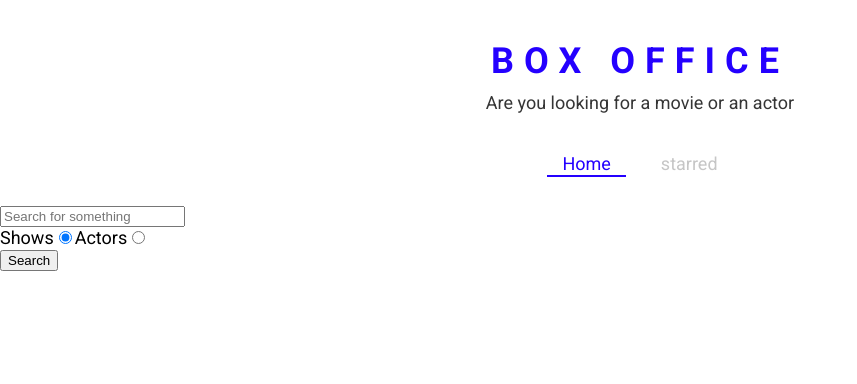
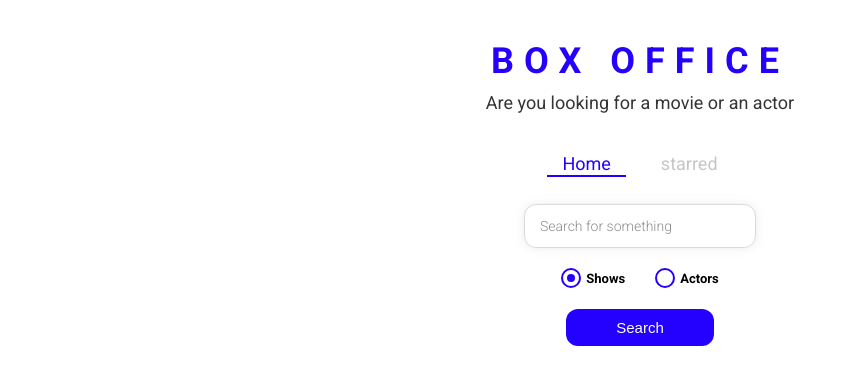
Before and after one commit to B-Thanish/Box-office, a React (Create React App) app: page / in a window 1280 px wide. Shown: the top 384 px of the page, without its empty margins (0-857 px from the left). Built offline with nearby package versions, Linux system fonts and the light colour scheme.

Commit message:
styled the entire app

```diff
--- /dev/null
+++ b/src/components/CustomRadio.jsx
@@ -0,0 +1,68 @@
+/* eslint-disable react/function-component-definition */
+/* eslint-disable arrow-body-style */
+import React from 'react';
+import styled from 'styled-components';
+
+const RadioWrapper = styled.label`
+  display: block;
+  position: relative;
+  padding-left: 25px;
+  cursor: pointer;
+  font-size: 13px;
+  user-select: none;
+  font-weight: 700;
+  line-height: 1.65;
+
+  input {
+    position: absolute;
+    opacity: 0;
+    cursor: pointer;
+  }
+
+  span {
+    position: absolute;
+    top: 0;
+    left: 0;
+    height: 16px;
+    width: 16px;
+    background-color: #fff;
+    border: 2px solid ${({ theme }) => theme.mainColors.blue};
+    border-radius: 50%;
+  }
+
+  input:checked ~ span {
+    background-color: #fff;
+    border: 2px solid ${({ theme }) => theme.mainColors.blue};
+  }
+
+  span:after {
+    content: '';
+    position: absolute;
+    display: none;
+  }
+
+  input:checked ~ span:after {
+    display: block;
+  }
+
+  span:after {
+    top: 4px;
+    left: 4px;
+    width: 8px;
+    height: 8px;
+    border-radius: 50%;
+    background: ${({ theme }) => theme.mainColors.blue};
+  }
+`;
+
+const CustomRadio = ({ label, ...restProps }) => {
+  return (
+    <RadioWrapper htmlFor={restProps.id}>
+      {label}
+      <input {...restProps} type="radio" />
+      <span />
+    </RadioWrapper>
+  );
+};
+
+export default CustomRadio;
--- a/src/pages/Home.jsx
+++ b/src/pages/Home.jsx
@@ -2,10 +2,16 @@
 /* eslint-disable react/function-component-definition */
 import React, { useState } from 'react';
 import ActorGrid from '../components/actor/ActorGrid';
+import CustomRadio from '../components/CustomRadio';
 import MainPageLayout from '../components/MainPageLayout';
 import ShowGrid from '../components/show/ShowGrid';
 import { apiGet } from '../misc/config';
 import { useLastQuery } from '../misc/custom-hooks';
+import {
+  RadioInputsWrapper,
+  SearchButtonWrapper,
+  SearchInput,
+} from './Home.styled';
 
 const Home = () => {
   const [input, setInput] = useLastQuery();
@@ -52,39 +58,40 @@ const Home = () => {
 
   return (
     <MainPageLayout>
-      <input
+      <SearchInput
         type="text"
         placeholder="Search for something"
         onChange={onInputChange}
         onKeyDown={onKeyDown}
         value={input}
       />
-      <div>
-        <label htmlFor="shows-search">
-          Shows
-          <input
+      <RadioInputsWrapper>
+        <div>
+          <CustomRadio
+            label="Shows"
             id="shows-search"
-            type="radio"
             value="shows"
             checked={isShowsSearch}
             onChange={onRadioChange}
           />
-        </label>
+        </div>
 
-        <label htmlFor="actors-search">
-          Actors
-          <input
+        <div>
+          <CustomRadio
+            label="Actors"
             id="actors-search"
-            type="radio"
             value="people"
             checked={!isShowsSearch}
             onChange={onRadioChange}
           />
-        </label>
-      </div>
-      <button type="button" onClick={onSearch}>
-        Search
-      </button>
+        </div>
+      </RadioInputsWrapper>
+
+      <SearchButtonWrapper>
+        <button type="button" onClick={onSearch}>
+          Search
+        </button>
+      </SearchButtonWrapper>
       {renderResults()}
     </MainPageLayout>
   );
--- /dev/null
+++ b/src/pages/Home.styled.jsx
@@ -0,0 +1,49 @@
+import styled from 'styled-components';
+
+export const SearchInput = styled.input`
+  display: block;
+  font-family: 'Roboto', sans-serif;
+  width: 200px;
+  margin: auto;
+  outline: none;
+  padding: 13px 15px;
+  border: 1px solid #dbdbdb;
+  box-shadow: 0px 0px 10px 0px rgba(219, 219, 219, 0.5);
+  font-size: 14px;
+  border-radius: 12px;
+  color: #8d8d8d;
+
+  &::placeholder {
+    font-weight: 300;
+    color: #8d8d8d;
+  }
+`;
+
+export const RadioInputsWrapper = styled.div`
+  display: flex;
+  justify-content: center;
+  margin: 20px 0;
+
+  div {
+    margin: 0 15px;
+  }
+`;
+
+export const SearchButtonWrapper = styled.div`
+  text-align: center;
+  margin-bottom: 35px;
+
+  button {
+    color: #fff;
+    background-color: ${({ theme }) => theme.mainColors.blue};
+    margin: auto;
+    padding: 10px 50px;
+    font-size: 15px;
+    border: none;
+    outline: none;
+    border-radius: 12px;
+    &:hover {
+      cursor: pointer;
+    }
+  }
+`;
```
